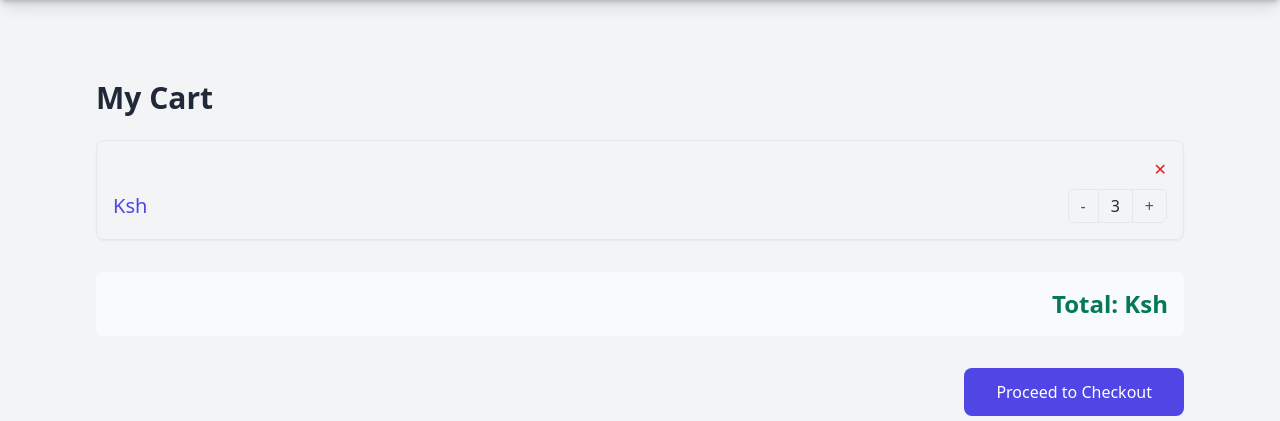
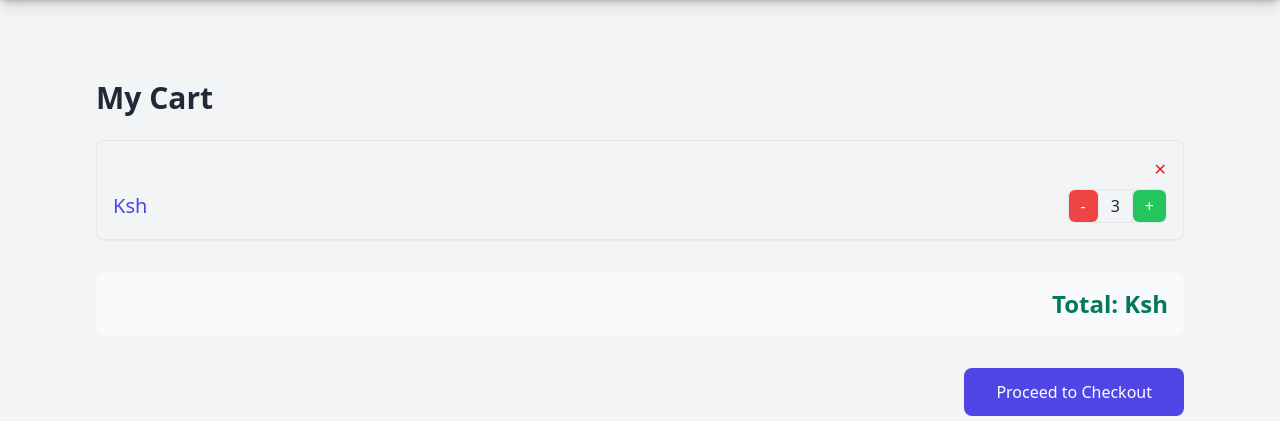
Before and after one commit to rahim8050/Rahim-Online-Clothing-Store, a Django app: template cart/templates/cart/cart_detail.html in a window 1280 px wide. Shown: the part 74-495 px from the top of the page. Run offline with Django 5.2, Linux system fonts and the light colour scheme; the template is opened without the code that fills it: values that come from a table or form of the project are taken from there, others are empty; data comes from the database, SQL or seed files in the repository; style sheets or scripts are compiled from the project's sources; parts of the project's set-up code (start-up, migrations or seed data) failed here and were passed over; some libraries are stand-ins or nearby versions.

Commit message:
Style updates for increment and decrement buttons in cart detail template

```diff
--- a/cart/templates/cart/cart_detail.html
+++ b/cart/templates/cart/cart_detail.html
@@ -57,11 +57,9 @@
                                 <!-- Decrement Button -->
                                 <form action="{% url 'cart:cart_decrement' product_id=item.product.id %}" method="post" class="flex">
                                     {% csrf_token %}
-                                    <button type="submit"
-                                            class="px-3 py-1 text-gray-600 hover:bg-gray-100 {% if item.quantity <= 1 %}opacity-50 cursor-not-allowed{% endif %}"
-                                            {% if item.quantity <= 1 %}disabled{% endif %}>
-                                        -
-                                    </button>
+                                    <button type="submit" class="px-3 py-1 bg-red-500 text-white hover:bg-red-600 rounded-md transition-colors duration-200">
+    -
+</button>
                                 </form>
 
                                 <!-- Quantity Display -->
@@ -72,9 +70,9 @@
                                 <!-- Increment Button -->
                                 <form action="{% url 'cart:cart_increment' product_id=item.product.id %}" method="post" class="flex">
                                     {% csrf_token %}
-                                    <button type="submit" class="px-3 py-1 text-gray-600 hover:bg-gray-100">
-                                        +
-                                    </button>
+                                    <button type="submit" class="px-3 py-1 bg-green-500 text-white hover:bg-green-600 rounded-md transition-colors duration-200">
+    +
+</button>
                                 </form>
                             </div>
                         </div>
```
